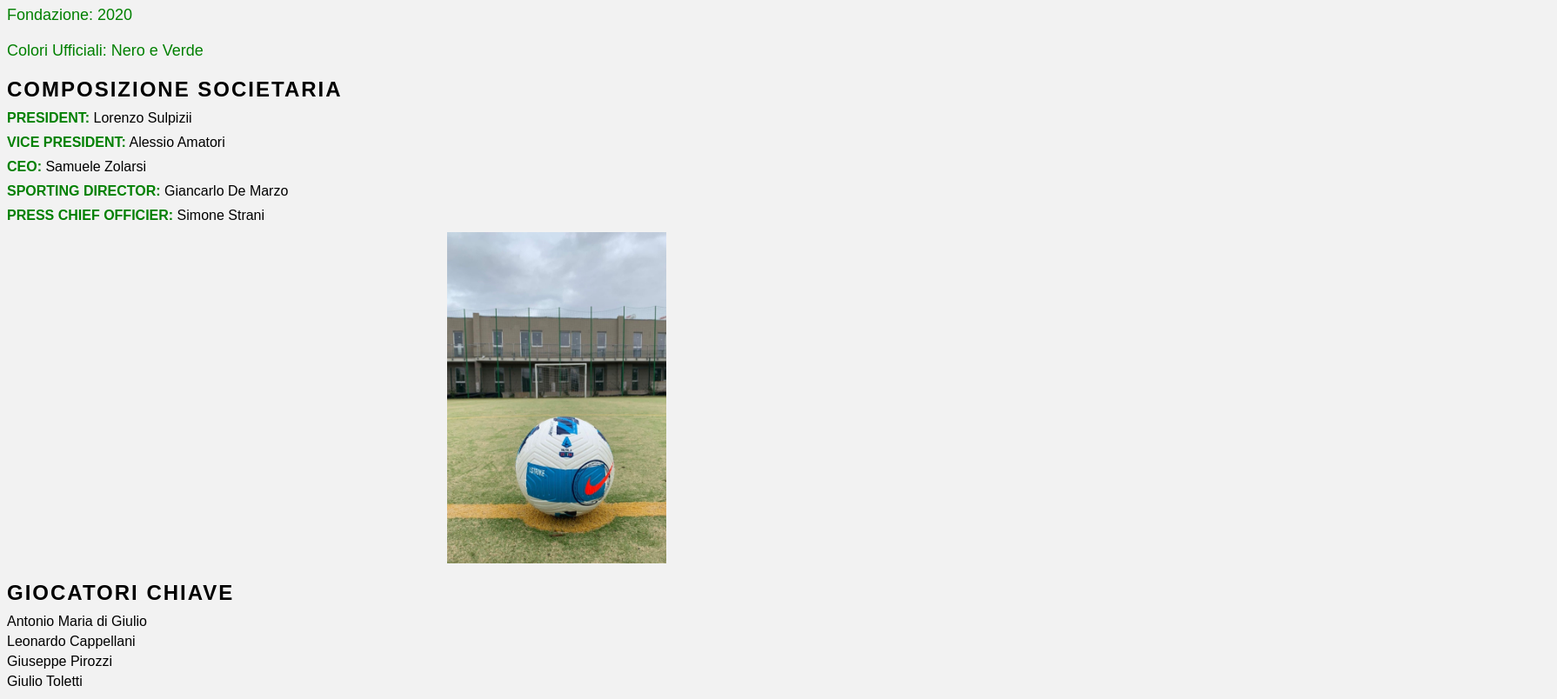
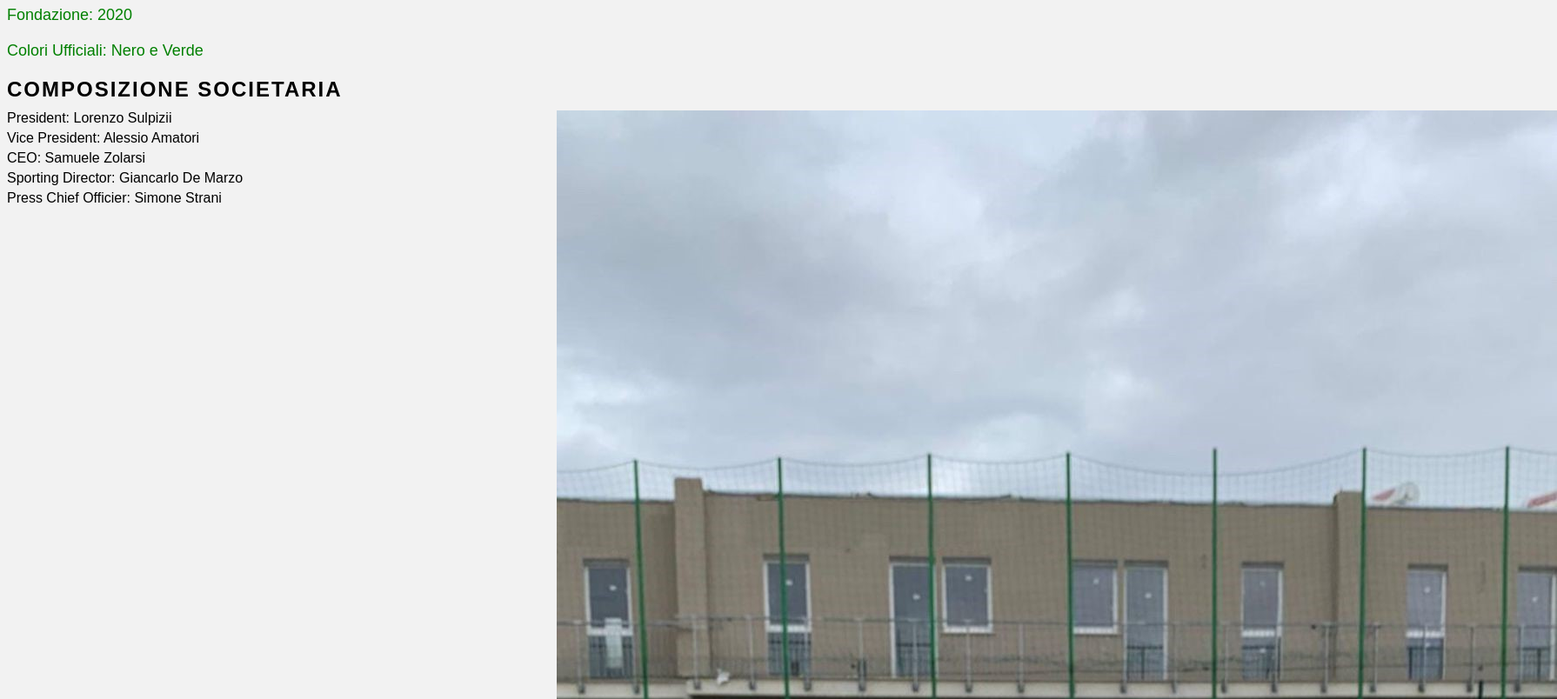
Before and after one commit to vallerano/vallerano.github.io, a plain HTML site: page index.html in a window 1280 px wide. Shown: the part 420-1224 px from the top of the page at 87% size, 1790 px wide, since content can reach past the window. Drawn offline with Linux system fonts and the light colour scheme.

Commit message:
Update index.html

```diff
--- a/index.html
+++ b/index.html
@@ -50,6 +50,8 @@
     <p>Fondazione: 2020</p>
     <p>Colori Ufficiali: Nero e Verde</p>
     <h2>Composizione Societaria</h2>
+   <div class="container">
+  <div class="hierarchy-section">
     <ul class="hierarchy">
       <li><span class="role">President:</span> Lorenzo Sulpizii</li>
       <li><span class="role">Vice President:</span> Alessio Amatori</li>
@@ -57,37 +59,24 @@
       <li><span class="role">Sporting Director:</span> Giancarlo De Marzo</li>
       <li><span class="role">Press Chief Officier:</span> Simone Strani</li>
     </ul>
+  </div>
+  <div class="image-section">
+      <img src="campaccio.jpg" alt="Casa Nostra" class = "team-image">
+  </div>
+</div>
 
 <style>
-  .hierarchy {
-    list-style-type: none;
-    margin: 0;
-    padding: 0;
+  .container {
+    display: flex;
   }
-  .hierarchy li {
-    margin-bottom: 10px;
+  .hierarchy-section {
+    width: 50%;
+    margin-right: 20px;
   }
-  .role {
-    font-weight: bold;
-    color: green;
-    text-transform: uppercase;
+  .image-section {
+    width: 50%;
   }
-</style>
-
-    <img src="campaccio.jpg" alt="Casa Nostra" class = "team-image">
-    <style>
-      .team-image {
-        width: 20%;
-        transition: transform 0.3s;
-      }
-      .team-image:hover {
-        transform: scale(1.1);
-      }
-      .team-image {
-        display: block;
-        margin: 0 auto;
-      }
-    </style>
+  /* hierarchy styles */
     <h2>Giocatori Chiave</h2>
     <ul>
       <li>Antonio Maria di Giulio</li>
```
Lines whose indentation alone changed are shown as unchanged.
